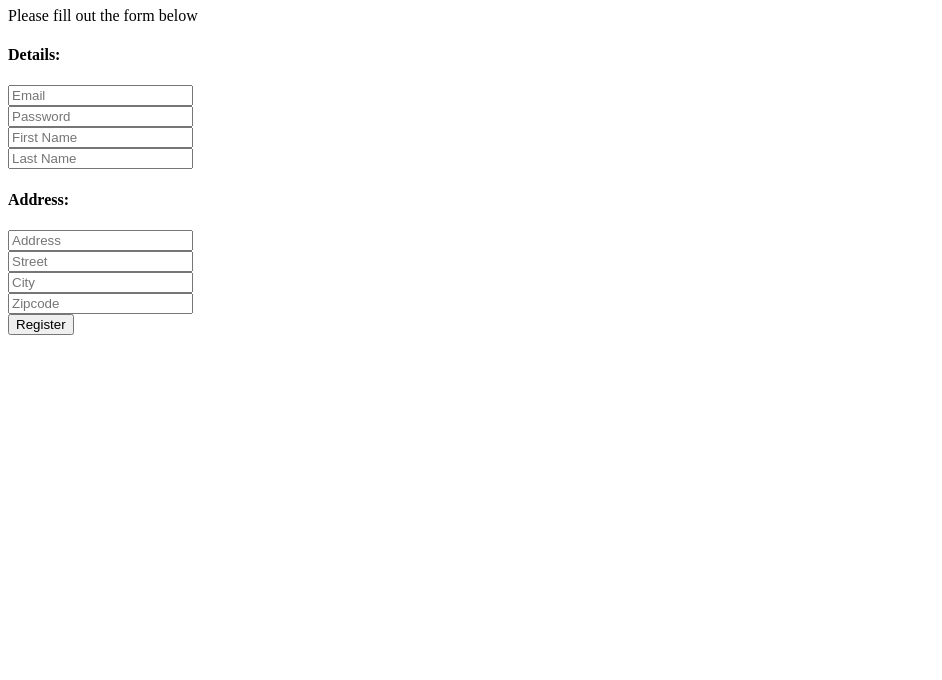
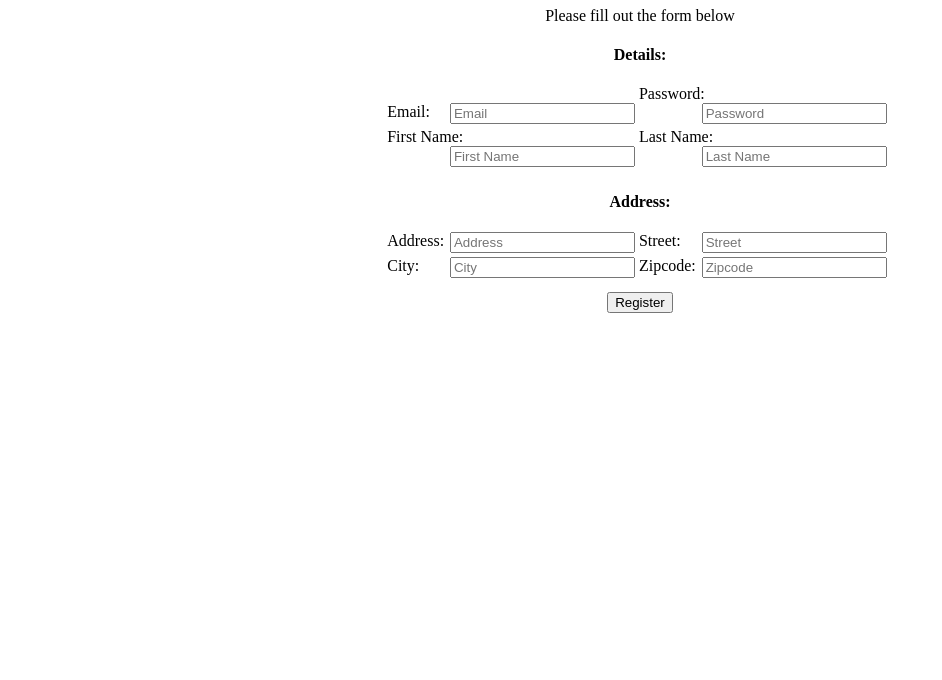
Before and after one commit to mzrickers/foodar, a plain HTML site: page register.html in a window 1280 px wide. Shown: the part 120-800 px from the top of the page, without its empty margins (0-942 px from the left). Drawn offline with Linux system fonts and the light colour scheme.

Commit message:
Form completion

```diff
--- a/css/styles.css
+++ b/css/styles.css
@@ -3,7 +3,7 @@ h1 {
   color: #0000ff;
 }
 
-h1, h3, p {
+h1, h3, p, h4 {
   text-align: center;
 }
 
@@ -15,3 +15,33 @@ p {
 h2 {
   color: #ff0000;
 }
+
+
+label {
+  float: left;
+}
+
+input {
+  float: right;
+}
+
+.rows {
+  display: block;
+  width: 70%;
+
+}
+
+.column {
+  display: inline-block;
+  width: 49%;
+}
+
+.formContainer {
+  margin: auto;
+  width: 40%;
+}
+
+.register-button {
+  margin-top: 10px;
+  text-align: center;
+}
--- a/register.html
+++ b/register.html
@@ -7,6 +7,18 @@
 
 <!DOCTYPE html>
 <html>
+  <head>
+    <title>Register Page</title>
+    <!--  CSS STYLING
+      - form labels should be aligned (vertical-align) to the top of associated <input> elements
+      - Add padding to each <input> to provide white space between the input boundaries and contained text
+      - Form elements should be side-by-side; you can float elements if needed. You should end up with 2 columns of input elements.
+    -->
+    <link rel="stylesheet" href="css/styles.css">
+
+  </head>
+  <body>
+
     <!--Company name-->
     <div>
       <h2>Foodar</h2>
@@ -20,24 +32,62 @@
     <div>
       <h4>Details:</h4>
       <form >
-      <input type="email" placeholder="Email" required><br>
-      <input type="password" placeholder="Password" required><br>
-      <input type="text" placeholder="First Name" required><br>
-      <input type="text" placeholder="Last Name" required><br>
+        <div class="formContainer">
+          <div class="row">
+            <div class="column">
+              <label for="email">Email:</label>
+              <input type="email" placeholder="Email" required>
+            </div>
+            <div class="column">
+              <label for="password">Password:</label>
+              <input type="password" placeholder="Password" required>
+            </div>
+          </div>
+          <div class="row">
+            <div class="column">
+              <label for="firstname">First Name:</label>
+              <input type="text" placeholder="First Name" required>
+            </div>
+            <div class="column">
+              <label for="lastname">Last Name:</label>
+              <input type="text" placeholder="Last Name" required>
+            </div>
+          </div>
         </form>
+      </div>
       </div>
       <!--Address-->
     <div>
       <h4>Address:</h4>
       <form>
-      <input type="text" placeholder="Address" required><br>
-      <input type="text" placeholder="Street" required><br>
-      <input type="text" placeholder="City" required><br>
-      <input type="text" placeholder="Zipcode" required><br>
+        <div class="formContainer">
+
+          <div class="row">
+            <div class="column">
+              <label for="address">Address:</label>
+              <input type="text" placeholder="Address" required>
+            </div>
+            <div class="column">
+              <label for="street">Street:</label>
+              <input type="text" placeholder="Street" required>
+            </div>
+          </div>
+          <div class="row">
+            <div class="column">
+              <label for="city">City:</label>
+              <input type="text" placeholder="City" required>
+            </div>
+            <div class="column">
+              <label for="zipcode">Zipcode:</label>
+              <input type="text" placeholder="Zipcode" required>
+            </div>
+          </div>
+        </div>
       </form>
     </div>
       <!--Button-->
-  <div>
+    <div class="register-button">
       <button>Register</button>
     </div>
+  </body>
 </html>
```
Lines whose indentation alone changed are shown as unchanged.
